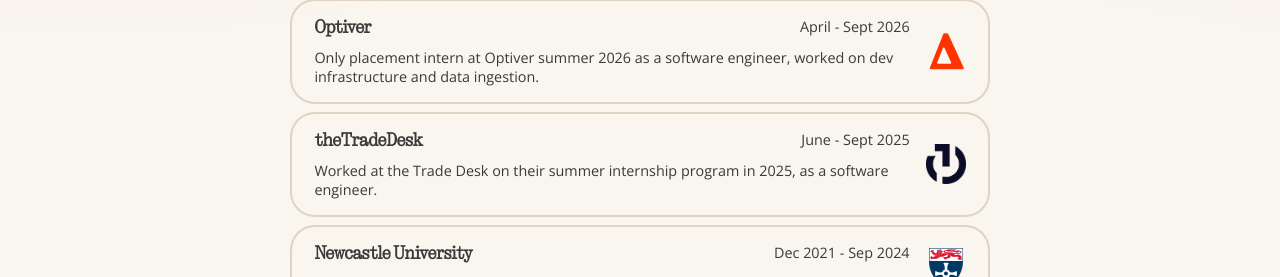
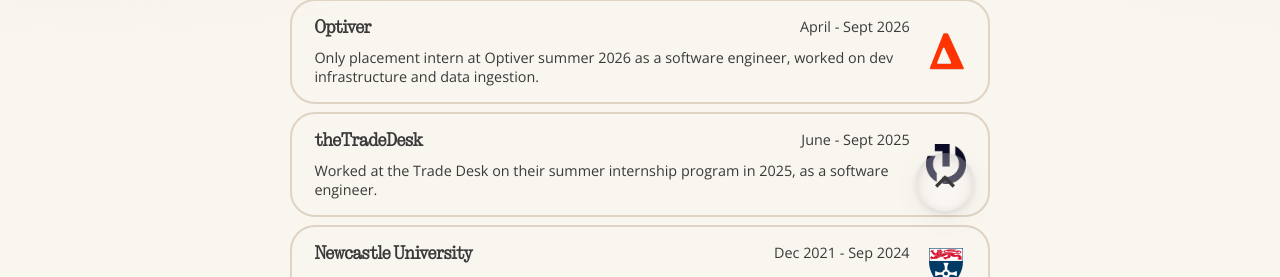
Before and after one commit to aidan1156/aidan-website, a React (Vite) app: page / in a window 1280 px wide. Shown: the part 653-930 px from the top of the page. Built offline with nearby package versions, Linux system fonts and the light colour scheme; no server answers.

Commit message:
add scroll to top button

```diff
--- a/src/App.jsx
+++ b/src/App.jsx
@@ -1,6 +1,7 @@
 import { useEffect, useState } from "react"
 import { flushSync } from 'react-dom'
 import { GlassNavigationBar } from "./glass/GlassNavigationBar"
+import { GlassContainer } from "./glass/GlassContainer"
 import { ThemeSwitcher } from "./ThemeSwitcher"
 import { applyThemeToBody, getStoredThemePreference, getSystemTheme, resolveTheme, saveThemePreference } from "./theme"
 import { Header } from "./sections/Header"
@@ -9,10 +10,10 @@
 import { CVSection } from "./sections/CV"
 import { Achievements } from "./sections/Achievements"
 import { Gallery } from "./sections/Gallery"
+import { Involvement } from "./sections/Involvement"
 import { NoisyGradient } from "./grain/NoisyGradient"
 
 import './app.css'
-import { Involvement } from "./sections/Involvement"
 
 
 function App() {
@@ -31,7 +32,8 @@
 
     const canAnimateTheme = typeof document.startViewTransition === 'function' && triggerElement instanceof HTMLElement
 
-    if (!canAnimateTheme) {
+    const themeChanged = resolveTheme(nextPreference, systemTheme) !== resolveTheme(themePreference, systemTheme)
+    if (!canAnimateTheme || !themeChanged) {
       commitThemePreference()
       return
     }
@@ -87,6 +89,15 @@
     }
   }, [])
 
+  const [scrolledDown, setScrolledDown] = useState(() => window.scrollY >= 50)
+
+  useEffect(() => {
+    const onScroll = () => setScrolledDown(window.scrollY >= 50)
+    onScroll()
+    window.addEventListener('scroll', onScroll, { passive: true })
+    return () => window.removeEventListener('scroll', onScroll)
+  }, [])
+
   useEffect(() => {
     saveThemePreference(themePreference)
   }, [themePreference])
@@ -120,6 +131,13 @@
         <Involvement />
         <CVSection />
         <Gallery />
+        <div className={`scroll-to-top ${scrolledDown ? '' : 'hidden'}`}>
+          <GlassContainer className="increase-clarity">
+            <button onClick={() => window.scrollTo({top: 0, behavior: 'smooth'})} className="hover-on-glass" aria-label="Scroll to top" title="Scroll to top">
+              <svg xmlns="http://www.w3.org/2000/svg" height="24px" viewBox="0 -960 960 960" width="24px"><path d="M480-528 296-344l-56-56 240-240 240 240-56 56-184-184Z"/></svg>
+            </button>
+          </GlassContainer>
+        </div>
       </main>
     </div>
   )
--- a/src/ThemeSwitcher.jsx
+++ b/src/ThemeSwitcher.jsx
@@ -32,7 +32,6 @@
           title={option.label}
         >
             {option.icon}
-          {/* <img src={option.icon} alt="" aria-hidden="true" /> */}
         </button>
       ))}
     </div>
--- a/src/app.css
+++ b/src/app.css
@@ -3,7 +3,7 @@
 main {
     max-width: var(--page-max-width);
     padding: 1rem;
-    margin: 3rem auto;
+    margin: 3rem auto 5rem auto;
     min-height: 120vh;
 }
 
@@ -35,3 +35,37 @@
         display: none;
     }
 }
+
+
+.scroll-to-top {
+    position: fixed;
+    bottom: 0;
+    width: auto;
+    width: min(calc(100% - 2rem), var(--page-max-width));
+    box-sizing: border-box;
+    padding: 1rem;
+    transition: transform 0.5s var(--bounce-function);
+}
+
+.scroll-to-top.hidden {
+    transform: translateY(5rem);
+    pointer-events: none;
+}
+
+.scroll-to-top > * {
+    border-radius: 100vmax;
+    width: max-content;
+    margin: 0 0 0 auto;
+    line-height: 0;
+}
+
+.scroll-to-top button {
+    border-radius: 100vmax;
+    padding: 0.5rem;
+}
+
+.scroll-to-top svg {
+    fill: var(--primary-foreground);
+    width: 2.5rem;
+    height: 2.5rem;
+}
--- a/src/glass/glass-effect.css
+++ b/src/glass/glass-effect.css
@@ -111,7 +111,9 @@
 
 
 .light .hover-on-glass,
-.light .selected-on-glass {
+.light .selected-on-glass,
+.dark .hover-on-glass,
+.dark .selected-on-glass {
     border: 1px solid transparent;
     transition: none;
 }
--- a/src/sections/Gallery.tsx
+++ b/src/sections/Gallery.tsx
@@ -25,10 +25,12 @@
     "./gallery-images/IMG_3515.jpg",
     "./gallery-images/IMG_6714.jpg",
     "./gallery-images/IMG-20231127-WA0048.jpg",
+    "./gallery-images/PXL_20260921_072616048.jpg",
     "./gallery-images/jamin.jpg",
     "./gallery-images/PXL_20231221_184302061.jpg",
     "./gallery-images/xi.jpg",
     "./gallery-images/xi2.jpg",
+    "./gallery-images/image-tien-china.png",
     "./gallery-images/rolzie.jpg",
     "./gallery-images/pranav.jpg",
     "./gallery-images/Snapchat-1886120257.jpg",
@@ -45,7 +47,6 @@
     "./gallery-images/PXL_20230223_150948900.MP.jpg",
     "./gallery-images/IMG-20260810-WA0027.jpg",
     "./gallery-images/IMG-20260813-WA0034.jpg",
-    "./gallery-images/PXL_20260921_072616048.jpg",
 ]
 
 export function Gallery() {
```
Also changed, not shown: public/gallery-images/image-tien-china.png (added).
